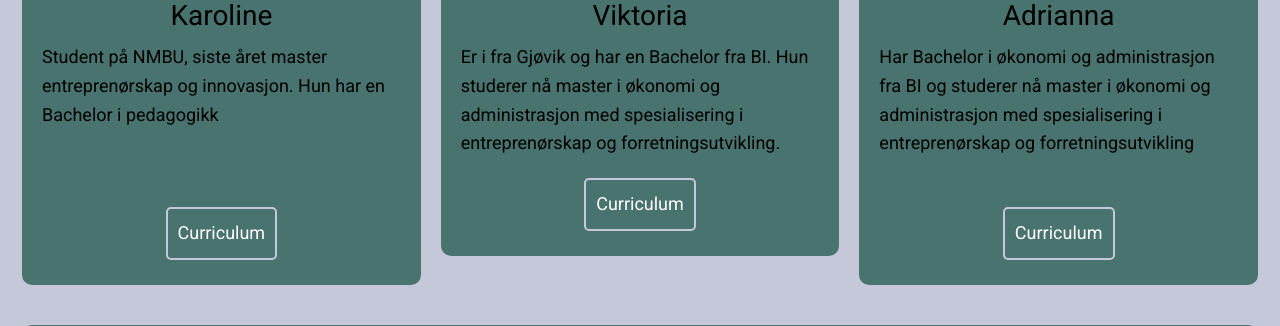
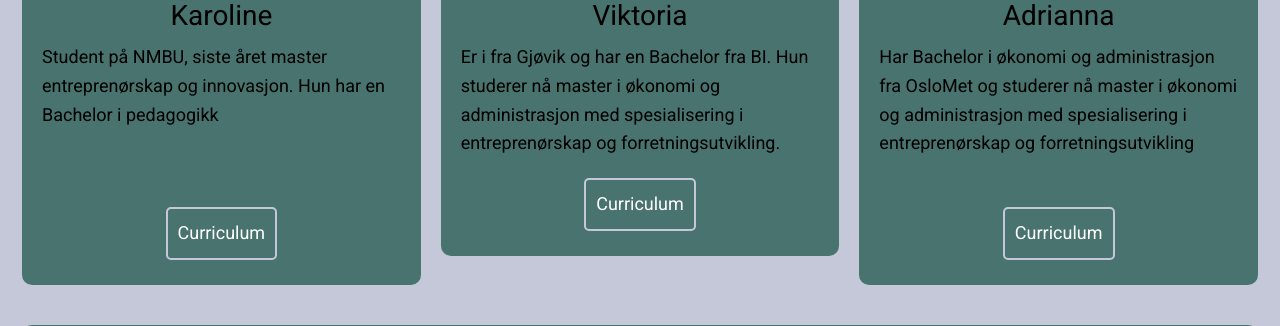
Before and after one commit to Simbal99/nettside-carbonapp-inn360, a Flask app: page / in a window 1280 px wide. Shown: the part 566-892 px from the top of the page. Run offline with Flask 3, Linux system fonts and the light colour scheme; some libraries are stand-ins or nearby versions.

Commit message:
Update home.html

```diff
--- a/capp/templates/home.html
+++ b/capp/templates/home.html
@@ -46,6 +46,7 @@
           <img src="https://media.licdn.com/dms/image/D4D03AQFBNmO2eQ2olg/profile-displayphoto-shrink_200_200/0/1644877952238?e=2147483647&v=beta&t=vQO1GLE0ddVk3MuoedBZnTmV8ozDX_nByxFXSR6h64w" alt="" style="border-radius: 50%; width:200px;">
           <h3>Viktoria</h3>
           <p>  Er i fra Gjøvik og har en Bachelor fra BI. Hun studerer nå master i økonomi og administrasjon med spesialisering i entreprenørskap og forretningsutvikling.
+             <br>
           </p>
           <div class="section_container_buttons_developers">
             <a class="btn_developers" href="#"  target="_blank">Curriculum</a>
@@ -54,7 +55,7 @@
         <div class="box">
           <img src="https://scontent-arn2-1.xx.fbcdn.net/v/t1.18169-9/18839146_1370164879744915_8672291400782236114_n.jpg?_nc_cat=106&ccb=1-7&_nc_sid=be3454&_nc_ohc=vn5AZG57j2kAX9njYVR&_nc_ht=scontent-arn2-1.xx&oh=00_AfAw9WdTfGUuUvn2gmYFYGjfSGZShfNjRzdqwU2UxpUN4Q&oe=65740E30" alt="" style="border-radius: 50%; width:200px;">
           <h3>Adrianna</h3>
-          <p>  Har Bachelor i økonomi og administrasjon fra BI og studerer nå master i økonomi og administrasjon med spesialisering i entreprenørskap og forretningsutvikling
+          <p>  Har Bachelor i økonomi og administrasjon fra OsloMet og studerer nå master i økonomi og administrasjon med spesialisering i entreprenørskap og forretningsutvikling
             <br>
             <br>
           </p>
```
